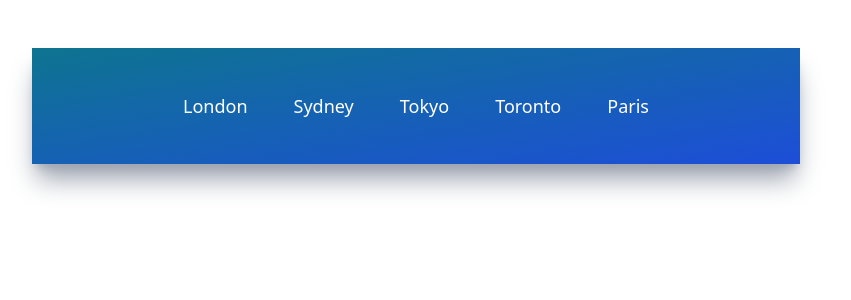
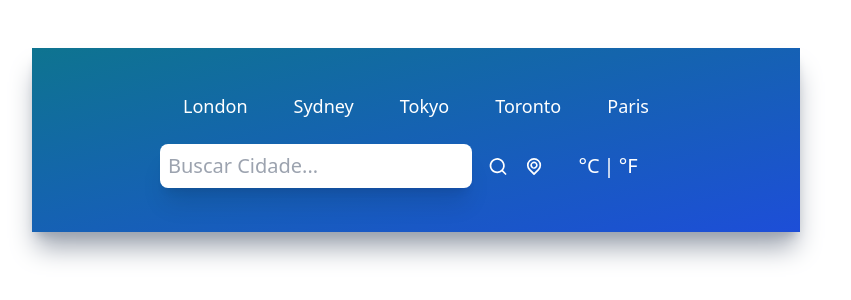
Before and after one commit to jvmantovas/react-weather-app, a React (Vite) app: page / in a window 1280 px wide. Shown: the top 300 px of the page, without its empty margins (0-851 px from the left). Built offline with nearby package versions, Linux system fonts and the light colour scheme.

Commit message:
feat(searchInput) search bar and icons

```diff
--- a/src/App.jsx
+++ b/src/App.jsx
@@ -1,11 +1,13 @@
 import "./App.css";
 import UilReact from "@iconscout/react-unicons/icons/uil-react";
 import TopButtons from "./components/TopButtons";
+import Inputs from "./components/Inputs";
 
 function App() {
   return (
     <div className="mxauto max-w-screen-md mt-4 py-5 px-32 bg-gradient-to-br from-cyan-700 to-blue-700 shadow-xl shadow-gray-400">
       <TopButtons />
+      <Inputs />
     </div>
   );
 }
--- /dev/null
+++ b/src/components/Inputs.jsx
@@ -0,0 +1,35 @@
+import React from "react";
+import { UilSearch, UilLocationPoint } from "@iconscout/react-unicons";
+
+function Inputs() {
+  return (
+    <div className="flex flex-row justify-center my-6">
+      <div className="flex flex-row w-3/4 items-center justify-center space-x-4">
+        <input
+          type="text"
+          className="text-xl font-light p-2 w-full shadow-xl rounded-lg capitalize focus:outline-none"
+          placeholder="Buscar cidade..."
+        />
+        <UilSearch
+          size={25}
+          className="text-white cursor-pointer transition ease-out hover:scale-125"
+        />
+        <UilLocationPoint
+          size={25}
+          className="text-white cursor-pointer transition ease-out hover:scale-125"
+        />
+      </div>
+      <div className="flex flex-row w-1/4 items-center justify-center">
+        <button name="metric" className="text-xl text-white font-light">
+          °C
+        </button>
+        <p className="text-xl text-white mx-1">|</p>
+        <button name="imperial" className="text-xl text-white font-light">
+          °F
+        </button>
+      </div>
+    </div>
+  );
+}
+
+export default Inputs;
```
